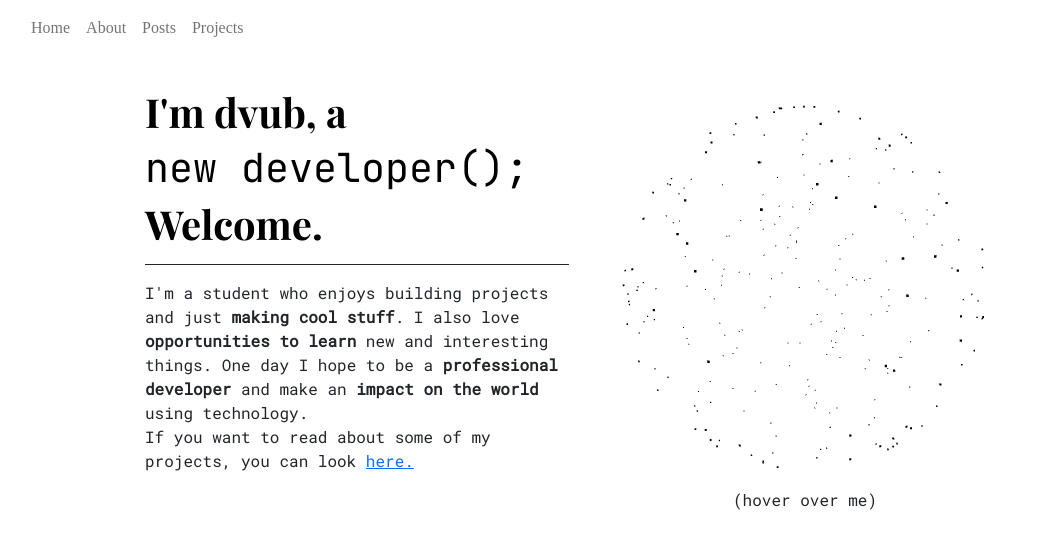
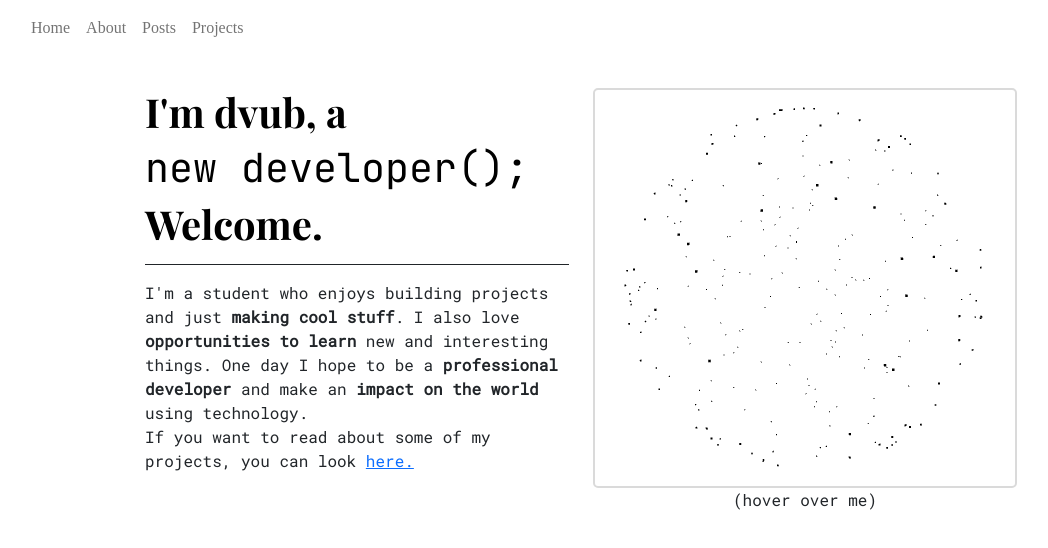
Before and after one commit to dvub/dvub-site, a Next.js app: page / in a window 1280 px wide. Shown: the top 548 px of the page, without its empty margins (59-1107 px from the left). Built offline with nearby package versions, Linux system fonts and the light colour scheme; a web font is replaced by a local one.

Commit message:
add hovering state for canvas

```diff
--- a/pages/index.tsx
+++ b/pages/index.tsx
@@ -3,10 +3,13 @@ import { Canvas } from '@react-three/fiber'
 import Sphere from '../components/sphere'
 import { Container, Col, Row } from 'react-bootstrap'
 import Head from 'next/head'
+import { useState } from 'react'
 // todos:
 // work on readme
 
 const Home: NextPage = () => {
+  const [hovering, setHovering] = useState(false);
+
   return (
     <div>
       <Head>
@@ -35,9 +38,13 @@ const Home: NextPage = () => {
             <Col>
               <div style={{ textAlign: 'center', animationDelay: '0.75s' }} className='animate'>
 
-                <Canvas camera={{ position: [-35, 0, 0] }} style={{ height: '25rem' }}>
-
-                  <Sphere />
+                <Canvas
+                  camera={{ position: [-35, 0, 0] }}
+                  style={{ height: '25rem', border: '2px #DADADA solid', borderRadius: '5px' }}
+                  onMouseEnter={() => setHovering(true)}
+                  onMouseLeave={() => setHovering(false)}
+                  >
+                  <Sphere hovering={hovering} />
                 </Canvas>
                 <p>(hover over me)</p>
               </div>
```
